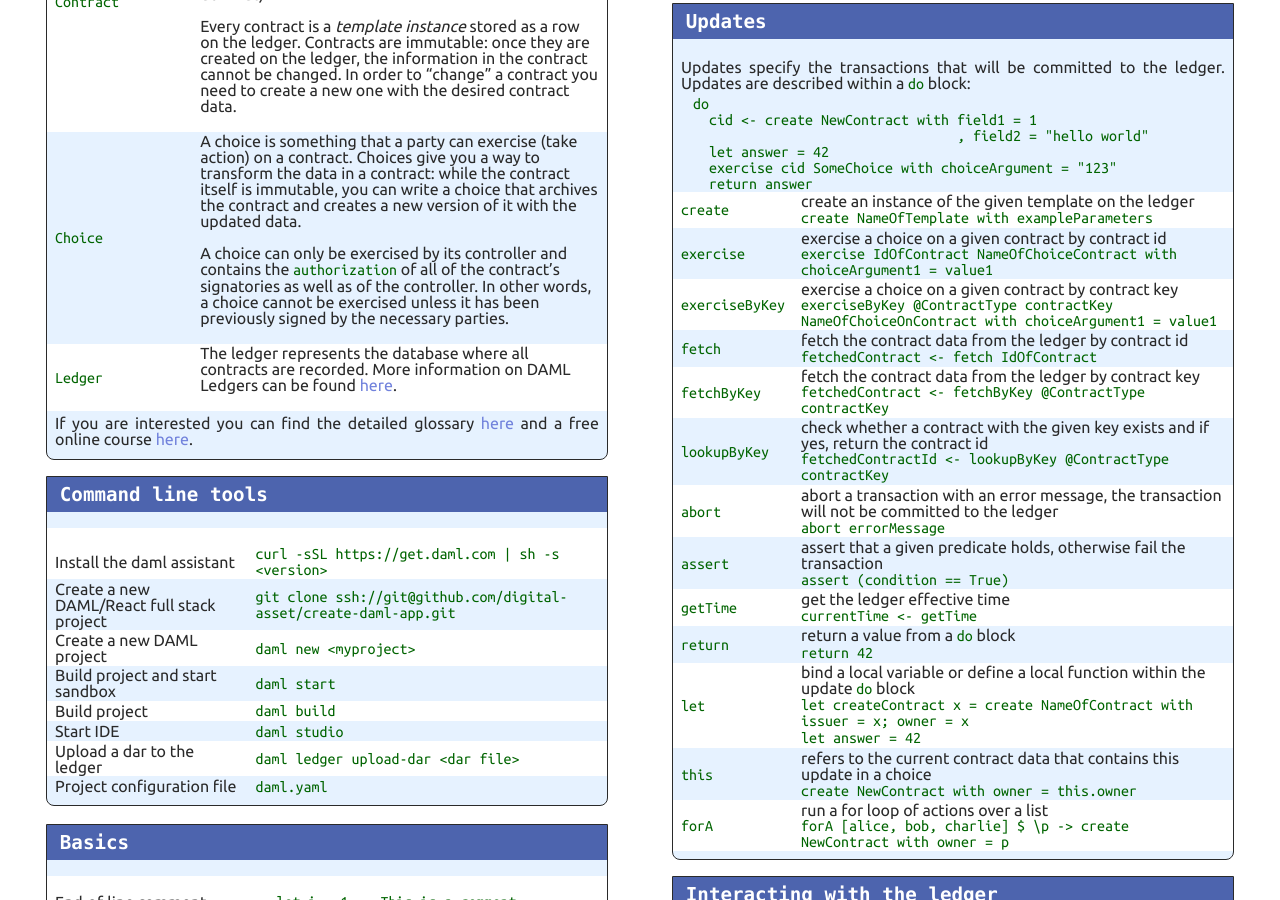
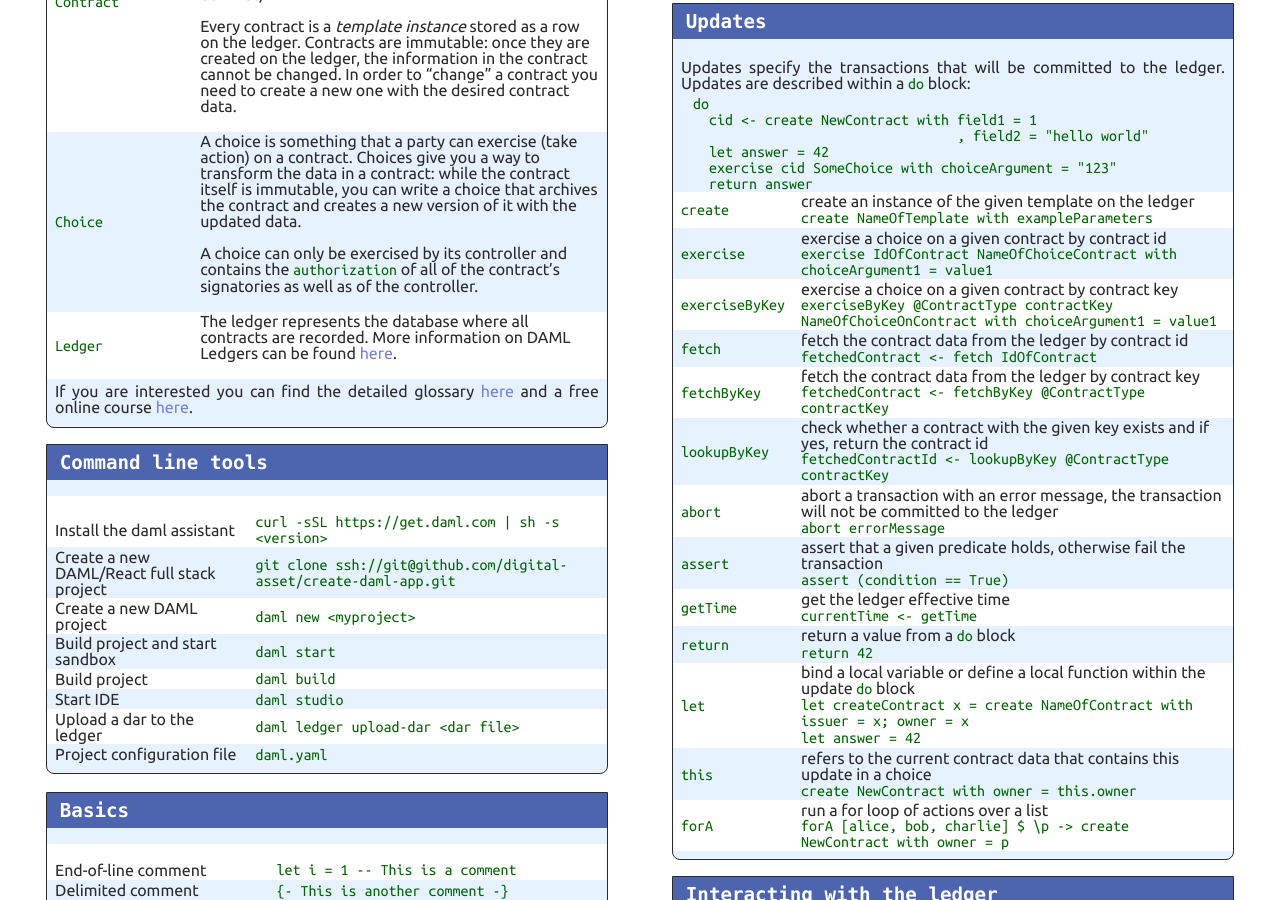
Before and after one commit to digital-asset/daml-cheat-sheet, a Jekyll site: the page built from index.html, in a window 1280 px wide and 900 px high, scrolled down 835 px. Built offline with Jekyll 4.4.1, drawn with Linux system fonts in a browser that asks for light colours.

Commit message:
Update Concepts.md

```diff
--- a/_includes/en/Concepts.md
+++ b/_includes/en/Concepts.md
@@ -2,7 +2,7 @@
 | `Party` | A party represents a person or legal entity (for example a bank). Parties can create contracts and exercise choices and are represented by the `Party` data type in DAML.<br><br>|
 | `Signatories, observers, and controllers` | Signatories, observers, and controllers are parties involved in actions taken on a contract, i.e., actions that are *exercised* on a contract. Signatories, observers, and controllers are therefore represented by the `Party` data type. They control who can read, create and archive a contract. <br><br>|
 | `Contract` | Contracts are created from blueprints called `templates` - this is the DAML code you write. Templates include:<br><br>- contract data (e.g., date, description, parties involved etc.)<br>- roles (signatory, observer)<br>- choices and their respective controllers (*who* gets to do *what*)<br><br>Every contract is a *template instance* stored as a row on the ledger. Contracts are immutable: once they are created on the ledger, the information in the contract cannot be changed. In order to "change" a contract you need to create a new one with the desired contract data. <br><br>|
-| `Choice` | A choice is something that a party can exercise (take action) on a contract. Choices give you a way to transform the data in a contract: while the contract itself is immutable, you can write a choice that archives the contract and creates a new version of it with the updated data. <br><br> A choice can only be exercised by its controller and contains the `authorization` of all of the contract's signatories as well as of the controller. In other words, a choice cannot be exercised unless it has been previously signed by the necessary parties. <br><br>|
+| `Choice` | A choice is something that a party can exercise (take action) on a contract. Choices give you a way to transform the data in a contract: while the contract itself is immutable, you can write a choice that archives the contract and creates a new version of it with the updated data. <br><br> A choice can only be exercised by its controller and contains the `authorization` of all of the contract's signatories as well as of the controller. <br><br>|
 | `Ledger` | The ledger represents the database where all contracts are recorded. More information on DAML Ledgers can be found <a href="https://docs.daml.com/concepts/ledger-model/ledger-structure.html#ledgers">here</a>.<br><br> |
 
 If you are interested you can find the detailed glossary <a href="https://docs.daml.com/concepts/glossary.html">here</a> and a free online course <a href="https://daml.com/learn/fundamental-concepts/">here</a>.
```
